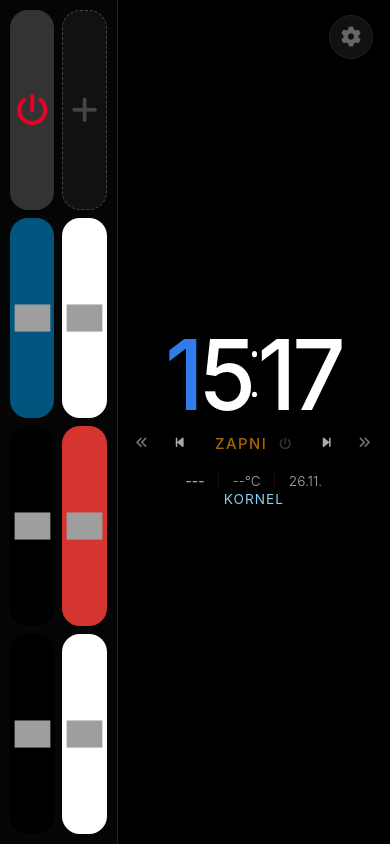
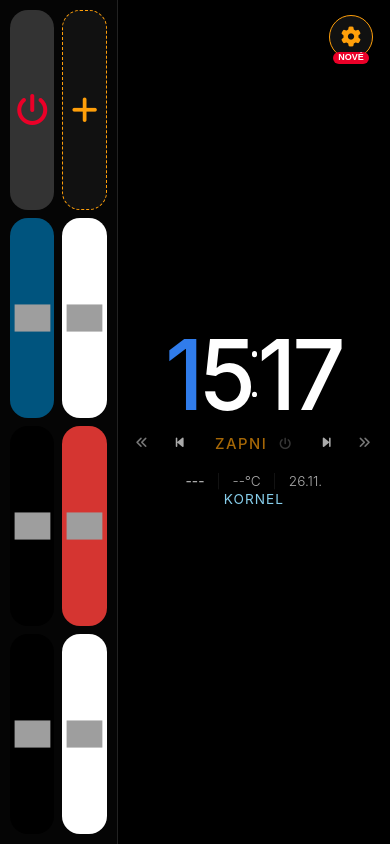
Before and after one commit to zmobilu/moje_radio, a plain HTML site: page index.html in a window 390 px wide. Drawn offline with Linux system fonts and the light colour scheme; no server answers; grey boxes are pictures that could not be loaded.

Commit message:
Automaticke upozornenie na nove streamy index.html

```diff
--- a/index.html
+++ b/index.html
@@ -2447,6 +2447,45 @@ inicializujPlochuNastaveni();
 		    }
 		});
 
+		// --- AUTOMATICKÉ UPOZORNENIE NA NOVÉ RÁDIÁ (bez ručnej údržby) ---
+		document.addEventListener('DOMContentLoaded', () => {
+		    const aktualnyPocet = DATABASE.length;
+		    const ulozenyPocet = localStorage.getItem('kiosk_db_count');
+		    const rozdiel = ulozenyPocet === null ? 'NOVÉ' : (aktualnyPocet - parseInt(ulozenyPocet, 10));
+
+		    if (rozdiel === 'NOVÉ' || rozdiel > 0) {
+		        const btn = document.getElementById('settingsToggleBtn');
+		        if (btn) {
+		            btn.style.borderColor = '#ff9f0a';
+		            btn.style.color = '#ff9f0a';
+		            const odznak = document.createElement('span');
+		            odznak.id = 'db-new-badge';
+		            odznak.textContent = rozdiel === 'NOVÉ' ? 'NOVÉ' : `+${rozdiel}`;
+		            odznak.style.cssText = 'position:absolute; bottom:-6px; background:#eb0028; color:#fff; font-size:9px; font-weight:800; padding:1px 5px; border-radius:6px; line-height:1.1;';
+		            btn.appendChild(odznak);
+		        }
+
+		        const zrusUpozornenie = () => {
+		            localStorage.setItem('kiosk_db_count', aktualnyPocet);
+		            const odznak = document.getElementById('db-new-badge');
+		            if (odznak) odznak.remove();
+		            if (btn) { btn.style.borderColor = ''; btn.style.color = ''; }
+		            document.querySelectorAll('.btn.empty').forEach(b => {
+		                b.style.borderColor = '#444';
+		                const ikona = b.querySelector('i');
+		                if (ikona) ikona.style.color = '#444';
+		            });
+		        };
+
+		        if (btn) btn.addEventListener('click', zrusUpozornenie, { once: true });
+		        document.querySelectorAll('.btn.empty').forEach(b => {
+		            b.style.borderColor = '#ff9f0a';
+		            const ikona = b.querySelector('i');
+		            if (ikona) ikona.style.color = '#ff9f0a';
+		            b.addEventListener('click', zrusUpozornenie, { once: true });
+		        });
+		    }
+		});
 </script>
 </body>
 </html>
```
